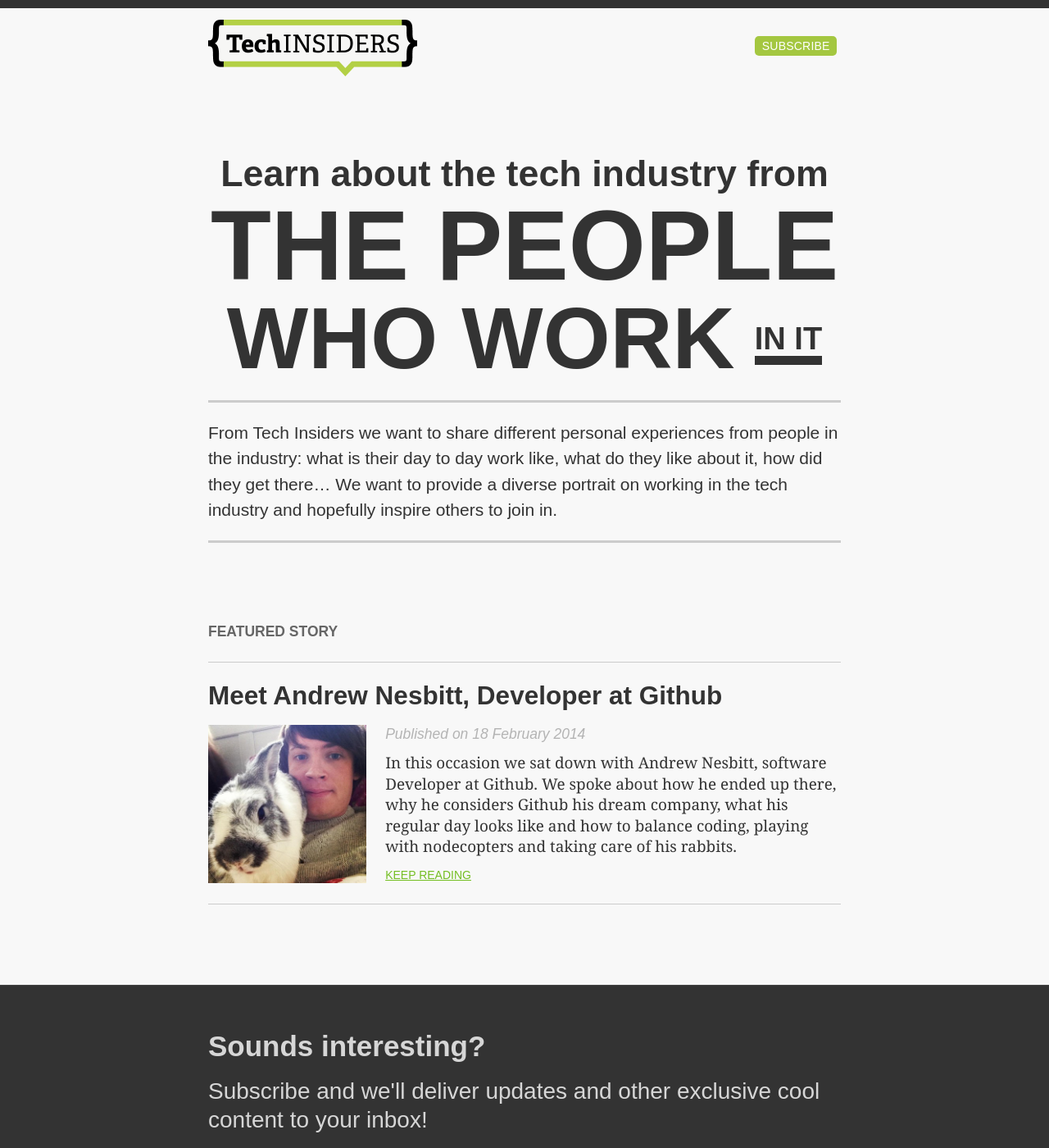
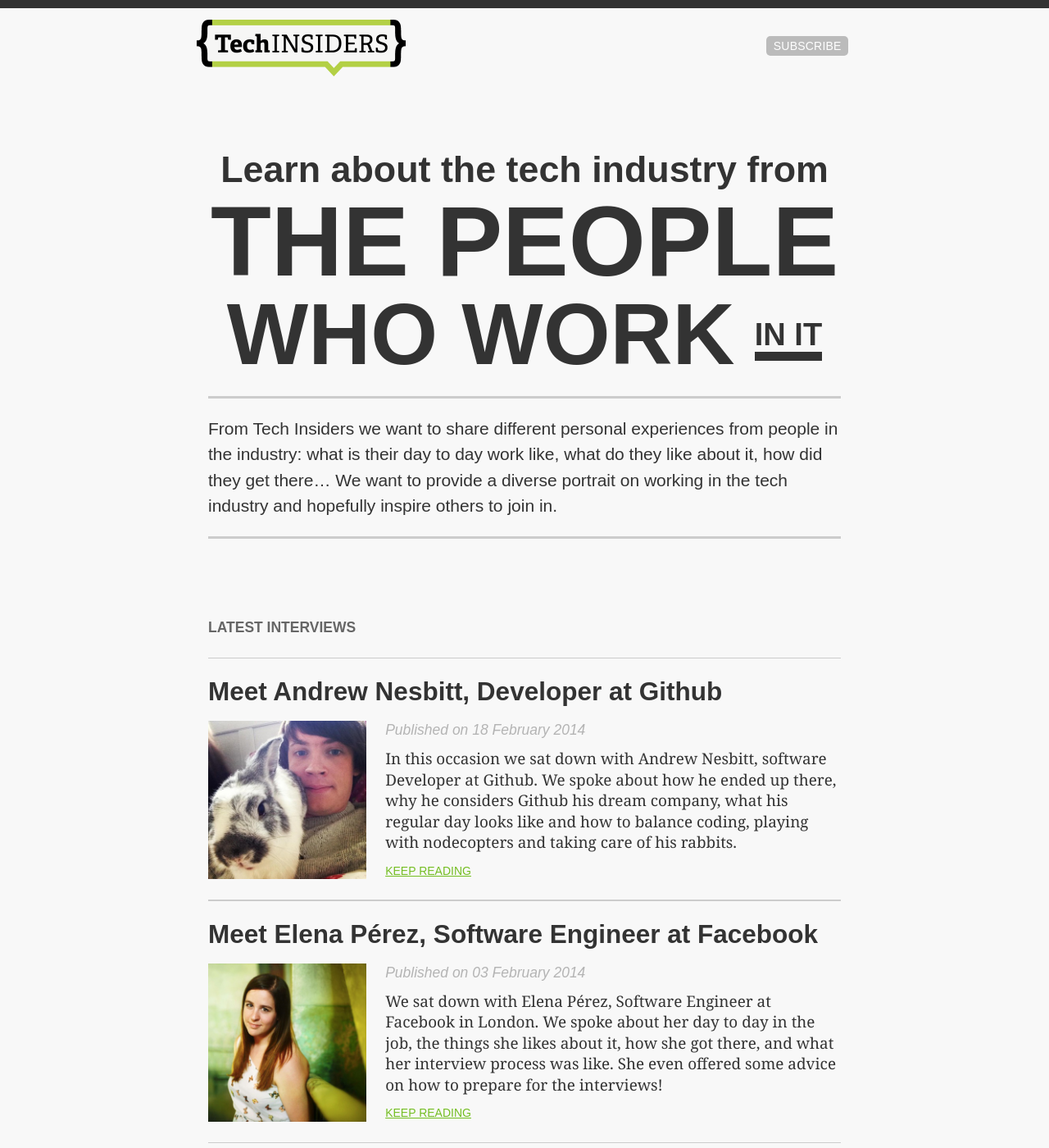
Before and after one commit to localistico/techinsiders.io, a Jekyll site: the page built from index.html, in a window 1280 px wide and 1400 px high. Shown: the whole window at 82% size. Built offline with Jekyll 4.4.1, drawn with Linux system fonts in a browser that asks for light colours; Markdown is read by kramdown in place of the engine named in the settings; comment, search, counter and statistics services are not loaded.

Commit message:
Fix header to top and show interviews in the home

```diff
--- /dev/null
+++ b/_includes/interview_summary.html
@@ -0,0 +1,9 @@
+<div class="interviewee">
+  <h3><a href="{{ include.post.url }}">{{ include.post.title }}</a></h3>
+  <p class="meta">Published on {{ include.post.date | date_to_long_string }}</p>
+  <a href="{{ include.post.url }}">
+    <img src="/assets/photos/thumb-{{ include.post.photo }}" alt="Photo of {{ include.post.name }}"/>
+  </a>
+  <p>{{ include.post.description }}</p>
+  <a class="read-link" href="{{ include.post.url }}">Keep reading</a>
+</div>
--- a/_layouts/default.html
+++ b/_layouts/default.html
@@ -18,11 +18,11 @@
     <body>
 
     <div class="site">
-      <div class="header">
+      <div id="header">
         <a id="home" href="/"><img src="/assets/logox2.png" width="255" height="69" alt="techinsiders.io"/></a>
         <nav>
           <ul>
-            <li><a id="subscribe-button" class="extra" href="#subscribe">Subscribe</a></li>
+            <li><span class="scrolled">Don't miss any interviews!</span>  <a id="subscribe-button" class="extra" href="#subscribe">Subscribe</a></li>
             <!--<li><a class="extra" href="/archives.html">Archive</a></li>-->
           </ul>
         </nav>
@@ -77,6 +77,22 @@
         }
       } catch (e) {}
     });
+    if (window.matchMedia && window.matchMedia('(min-width: 801px)').matches) {
+    var header = document.getElementById('header'),
+        subscribe = document.getElementById('subscribe'),
+        first = true;
+    document.addEventListener('scroll', function() {
+      var subscribeOffset = subscribe.offsetTop;
+      header.style.display = ((window.scrollY + 100) > subscribeOffset) ? "none" : "";
+      if (first) {
+        first = false;
+        return;
+      }
+      if (header.className == "") {
+        header.className = "scroll";
+      }
+    });
+    }
   })();
 }catch(e){}
 </script>
--- a/_layouts/post.html
+++ b/_layouts/post.html
@@ -35,6 +35,11 @@
   <div itemprop="articleBody">
     {{ content }}
   </div>
+  {% if page.previous %}
+  <aside>
+    {% include interview_summary.html post=page.previous %}
+  </aside>
+  {% endif %}
 </article>
 
 {% include subscribe_cta.html %}
--- a/css/main.css
+++ b/css/main.css
@@ -76,7 +76,7 @@
   margin: 0;
 }
 
-div.header, article, section, footer {
+div#header, article, section, footer {
   padding: 1em;
   width: 55%;
   min-width: 800px;
@@ -86,23 +86,23 @@
   box-sizing: border-box;
 }
 
-.header {
+#header {
   padding-bottom: 0.5em;
   overflow: hidden;
   font-family: "adelle", Arial, Helvetica, 'Trebuchet MS',  sans-serif;
   display: table;
 }
 
-div.header a {
+div#header a {
   color: #333;
 }
 
-div.header a#home {
+div#header a#home {
   float: left;
   display: block;
 }
 
-div.header a:hover, a:active {
+div#header a:hover, a:active {
   color: #8CBE22;
   -webkit-transition: all 0.5s ease;
 	-moz-transition: all 0.5s ease;
@@ -111,16 +111,16 @@
 	transition: all 0.5s ease;
 }
 
-div.header img {
+div#header img {
   max-width:100%;
 }
 
-.header ul {
+#header ul {
   margin: 0;
   float: right;
 }
 
-.header ul li {
+#header ul li {
   display: inline-block;
   line-height: 65px;
   vertical-align: baseline;
@@ -130,7 +130,7 @@
   height: 65px;
 }
 
-.header ul li a {
+#header ul li a {
   text-transform: uppercase;
   font-weight: 400;
   text-align: right;
@@ -140,7 +140,7 @@
   text-decoration: underline;
 }
 
-.header ul li a#subscribe-button {
+#header ul li a#subscribe-button {
   width: 100%;
   background: #A4C740;
   color: rgba(255,255,255,1);
@@ -150,7 +150,7 @@
 	text-decoration: none;
 }
 
-.header ul li a#subscribe-button:hover, .header ul li a#subscribe-button:active {
+#header ul li a#subscribe-button:hover, #header ul li a#subscribe-button:active {
   background: #8CBE22;
   color: #fff;
   -webkit-transition: all 0.5s ease;
@@ -215,7 +215,7 @@
   margin: 10px 0;
 }
 
-.header pre {
+#header pre {
   line-height: 1.2em;
 }
 
@@ -477,12 +477,71 @@
   font-family: "adelle", Arial, Helvetica, 'Trebuchet MS',  sans-serif;
 }
 
+div#header .scrolled {
+  opacity: 0;
+  display: none;
+}
+
+@media screen and (min-width: 801px) {
+  header {
+    margin-top: 7em;
+  }
+
+  div#header .scrolled {
+    display: inline;
+  }
+
+  div#header {
+    position:fixed;
+    background: #f8f8f8;
+    margin: 0px;
+    padding: 0px;
+    border-top: 10px solid;
+    top: 0px;
+    width: 100%;
+    padding: 1em -moz-calc((100% - 800px)/ 2);
+    padding: 1em -webkit-calc((100% - 800px)/ 2);
+    padding: 1em -o-calc((100% - 800px)/ 2);
+    padding: 1em calc((100% - 800px)/ 2);
+    display:block;
+    -moz-box-shadow: 0px 0px 8px 8px #f8f8f8;
+    -webkit-box-shadow: 0px 0px 8px 8px #f8f8f8;
+    box-shadow: 0px 0px 8px 8px #f8f8f8;
+    z-index: 1;
+  }
+
+  #header .scrolled {
+    padding-left: 20px;
+    padding-right: 0px;
+    font-weight: bold;
+  }
+
+  #header.scroll .scrolled {
+    -webkit-transition: all 0.5s ease;
+    -moz-transition: all 0.5s ease;
+    -ms-transition: all 0.5s ease;
+    -o-transition: all 0.5s ease;
+    transition: all 0.5s ease;
+    opacity: 1;
+    padding-left: 0px;
+    padding-right: 20px;
+  }
+
+  #header ul li a#subscribe-button {
+    background-color: #BBB;
+  }
+
+  #header.scroll ul li a#subscribe-button {
+    background-color: #A4C740;
+  }
+}
+
 @media screen and (max-width: 800px) {
-  div.header, article, section, footer {
+  div#header, article, section, footer {
     min-width: 0px;
     width: 100%;
   }
-  div.header{
+  div#header{
     padding: 1.5em;
     /*margin: 2em;*/
   }
@@ -574,31 +633,31 @@
     width: 100%;
   }
 
-  div.header a#home {
+  div#header a#home {
     float: none;
     display: table-caption;
     text-align: center;
     padding-top: 1.5em;
   }
 
-  .header nav {
+  #header nav {
     display: table-row-group;
   }
 
-  .header ul {
+  #header ul {
     float: none;
     width: 100%;
     padding: 0px;
     display: table-row;
   }
 
-  .header ul li {
+  #header ul li {
     line-height: 1em;
     height: 1em;
     width: 50%;
   }
 
-  .header ul li:first-child {
+  #header ul li:first-child {
     text-align: center;
   }
 
--- a/index.html
+++ b/index.html
@@ -23,18 +23,12 @@
     a diverse portrait on working in the tech industry and hopefully inspire others to join in.</p>
   </header>
 
-    {% for post in site.posts limit: 1 %}
   <div class="feat-interview">
-    <h2>Featured story</h2>
-    <div class="interviewee">
-      <h3><a href="{{ post.url }}">{{ post.title }}</a></h3>
-      <p class="meta">Published on {{ post.date | date_to_long_string }}</p>
-      <img src="/assets/photos/thumb-{{ post.photo }}" width="" height="" alt=""/>
-      <p>{{ post.description }}</p>
-      <a class="read-link" href="{{ post.url }}">Keep reading</a>
-    </div>
+    <h2>Latest interviews</h2>
+    {% for post in site.posts limit: 2 %}
+      {% include interview_summary.html post=post %}
+    {% endfor %}
   </div>
-    {% endfor %}
 </section>
 
 {% include subscribe_cta.html %}
```
